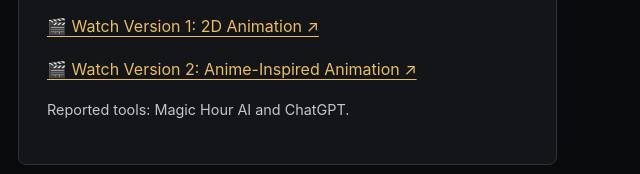
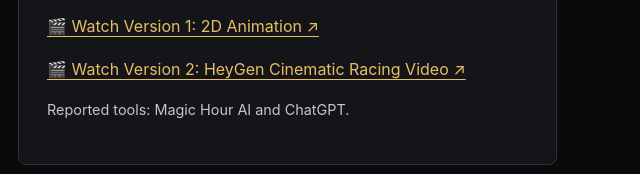
Before and after one commit to jacobmasterson2008-art/Hum220-AI-Portfolio, a plain HTML site: page index.html in a window 1280 px wide. Shown: the part 3446-3620 px from the top of the page, 633-1273 px from the left. Drawn offline with Linux system fonts and the light colour scheme.

Commit message:
Update index.html

```diff
--- a/index.html
+++ b/index.html
@@ -39,7 +39,7 @@
 </div>
 <p class="note">Tools: ChatGPT · Canva AI · Ideogram</p></article>
     <article class="project"><div class="tag">Project 03 · VoiceGen</div><h3> <div class="links">   <a href="https://drive.google.com/file/d/1eqQRNtVD3bO-bOCCEnozmtFoZmdQQDCJ/view?usp=drive_link" target="_blank" rel="noopener noreferrer">🎵 Listen to Version 1: Japanese Hip-Hop ↗</a>   <a href="https://suno.com/song/0973e96b-db1e-4c26-9387-5c3f86996001?sh=QvLke4MTlWQ9z7sj" target="_blank" rel="noopener noreferrer">🎻 Listen to Version 2: Orchestral ↗</a> </div></h3><p>I used Suno AI to create a high-energy Japanese hip-hop racing track and an orchestral cover, exploring how a change in musical style can change the mood of a song.</p><p class="note">Tool: Suno AI</p></article>
-    <article class="project"><div class="tag">Project 04 · VideoGen</div><h3>The Last Lap</h3><p>Two versions of a final-lap racing story: a 2D animation and an anime-inspired version. Both feature a last-corner overtake, but differ in visual style and presentation.</p><div class="video-links">   <p><a href="https://drive.google.com/file/d/1RlnwevIMYWYjoPGCWORQ0TPQsdZzaTfV/view?usp=sharing" target="_blank" rel="noopener noreferrer">🎬 Watch Version 1: 2D Animation ↗</a></p>   <p><a href="https://drive.google.com/file/d/16ZMEumyQduHgFGsUiFll8aCf6V00R-lp/view?usp=drive_link" target="_blank" rel="noopener noreferrer">🎬 Watch Version 2: Anime-Inspired Animation ↗</a></p> </div><p class="note">Reported tools: Magic Hour AI and ChatGPT.</p></article>
+    <article class="project"><div class="tag">Project 04 · VideoGen</div><h3>The Last Lap</h3><p>Two versions of a final-lap racing story: a 2D animation and an anime-inspired version. Both feature a last-corner overtake, but differ in visual style and presentation.</p><div class="video-links">   <p><a href="https://drive.google.com/file/d/1RlnwevIMYWYjoPGCWORQ0TPQsdZzaTfV/view?usp=sharing" target="_blank" rel="noopener noreferrer">🎬 Watch Version 1: 2D Animation ↗</a></p>   <p><a href="https://drive.google.com/file/d/15QG30S0j_Q-77OlEMLqdGc125oKsmT3s/view?usp=sharing" target="_blank" rel="noopener noreferrer">🎬 Watch Version 2: HeyGen Cinematic Racing Video ↗</a></p> </div><p class="note">Reported tools: Magic Hour AI and ChatGPT.</p></article>
   </div></div></section>
   <section id="reflection"><div class="wrap"><span class="section-number">03 / THE FINISH LINE</span><h2>What I learned</h2><div class="about-card"><p>Working with AI showed me that generating content is only the starting point. The most useful results came from giving specific instructions, comparing different outputs, and making revisions. Each tool had its own strengths and limitations, and I still had to make decisions about what worked best for my projects.</p><p class="note">Portfolio created with AI-assisted HTML and CSS and published using GitHub Pages.</p></div></div></section>
 </main>
```
